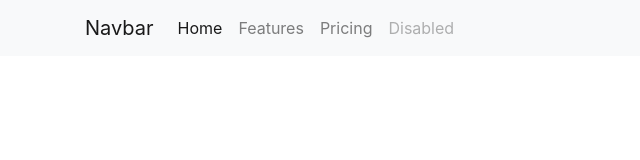
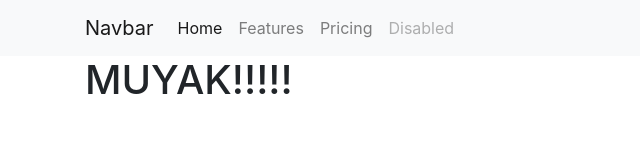
Before and after one commit to AkhmadNaufaldyNF/Testing, a website: page index.html in a window 1280 px wide. Shown: the whole page, without its empty margins (0-640 px from the left). Drawn offline with nearby package versions, Linux system fonts and the light colour scheme.

Commit message:
test lagi

```diff
--- a/index.html
+++ b/index.html
@@ -29,6 +29,11 @@
       </div>
     </nav>
 
+    <!-- Body-Page -->
+    <div class="container">
+      <h1>MUYAK!!!!!</h1>
+    </div>
+
     <!-- Optional JavaScript -->
     <!-- jQuery first, then Popper.js, then Bootstrap JS -->
     <script src="https://code.jquery.com/jquery-3.3.1.slim.min.js" integrity="sha384-q8i/X+965DzO0rT7abK41JStQIAqVgRVzpbzo5smXKp4YfRvH+8abtTE1Pi6jizo" crossorigin="anonymous"></script>
```
